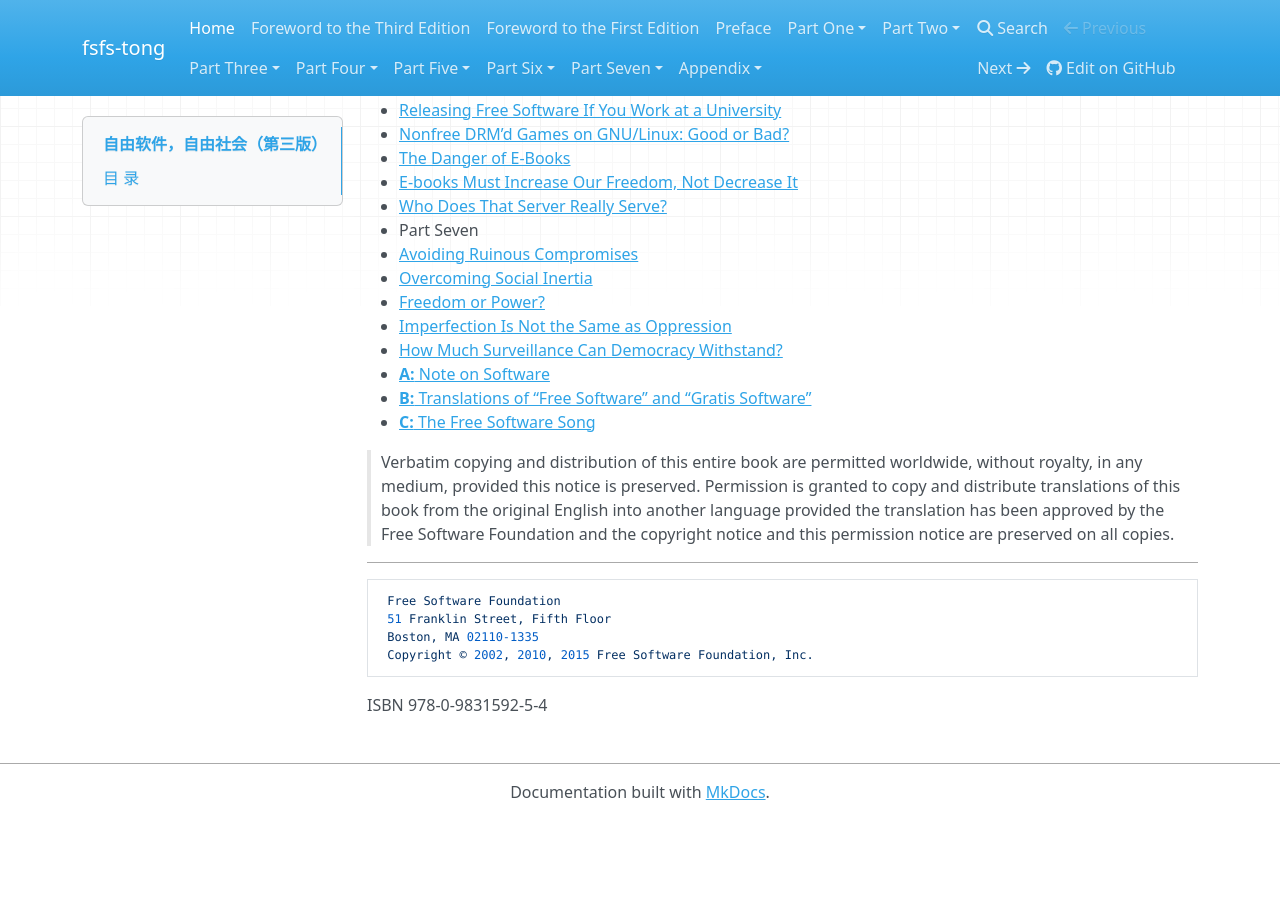
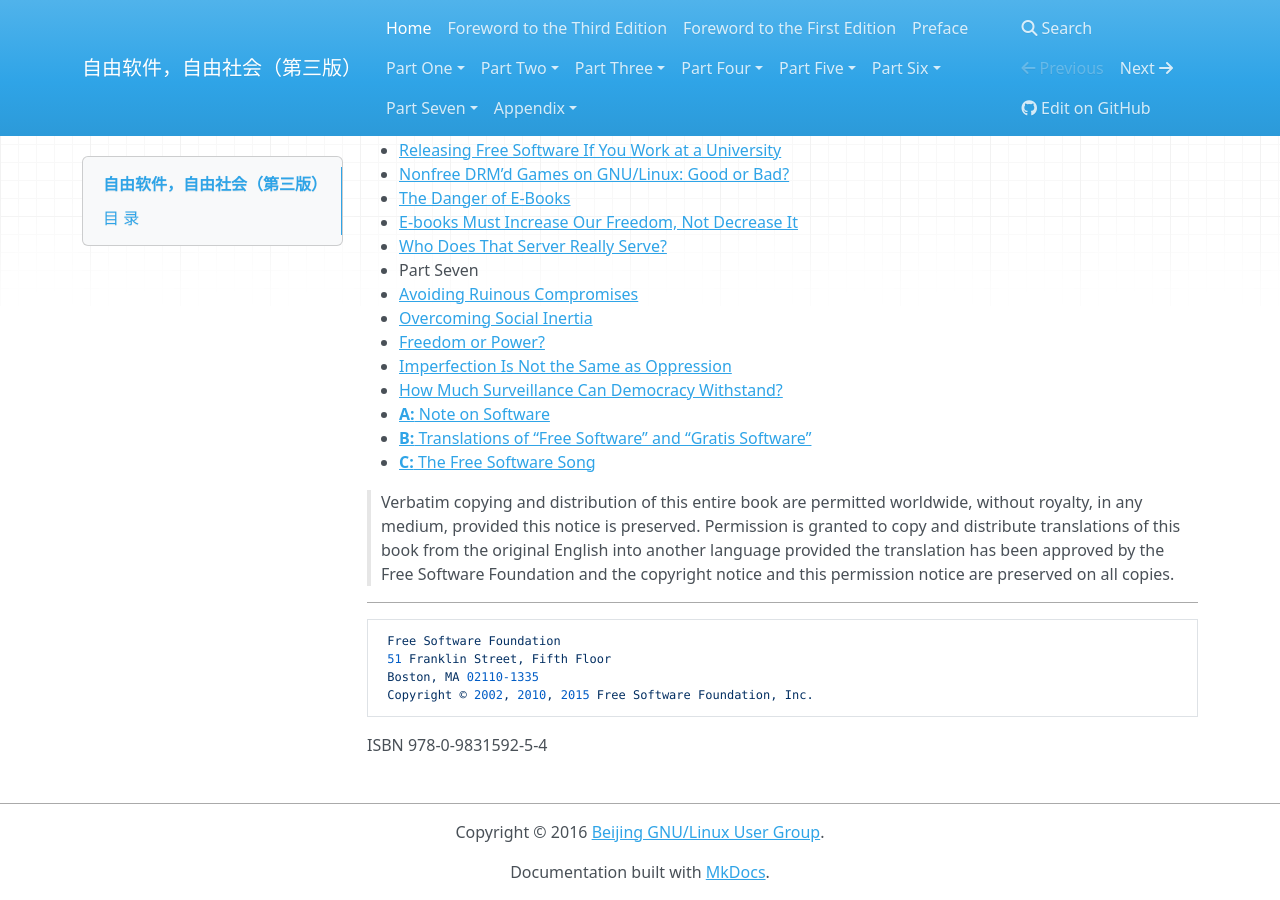
Before and after one commit to beijinglug/fsfs-zh, an MkDocs documentation site: the page built from docs/index.md, in a window 1280 px wide and 900 px high, scrolled down 1307 px. Built offline with MkDocs 1.6.1, drawn with Linux system fonts in a browser that asks for light colours; nearby versions of some CDN libraries; old or Windows-style settings are respelled for this version of MkDocs; before the commit the page ends 2127 px from its top, so only the background shows below that.

Commit message:
upate mkdocs

```diff
--- a/mkdocs.yml
+++ b/mkdocs.yml
@@ -1,8 +1,8 @@
-site_name: fsfs-tong
+site_name: 自由软件，自由社会（第三版）
 site_description: Free Software, Free Society 3rd ed, Chinese Translation
 site_author: Beijing GNU/Linux User Group
 
-repo_url: https://github.com/tonghuix/fsfs-zh/
+repo_url: https://github.com/beijinglug/fsfs-zh/
 
 pages:
 - Home: index.md
@@ -72,3 +72,5 @@ markdown_extensions:
     - toc:
         permalink: 
     - admonition:
+
+copyright: Copyright &copy; 2016 <a href="https://blug.sh">Beijing GNU/Linux User Group</a>.
```
